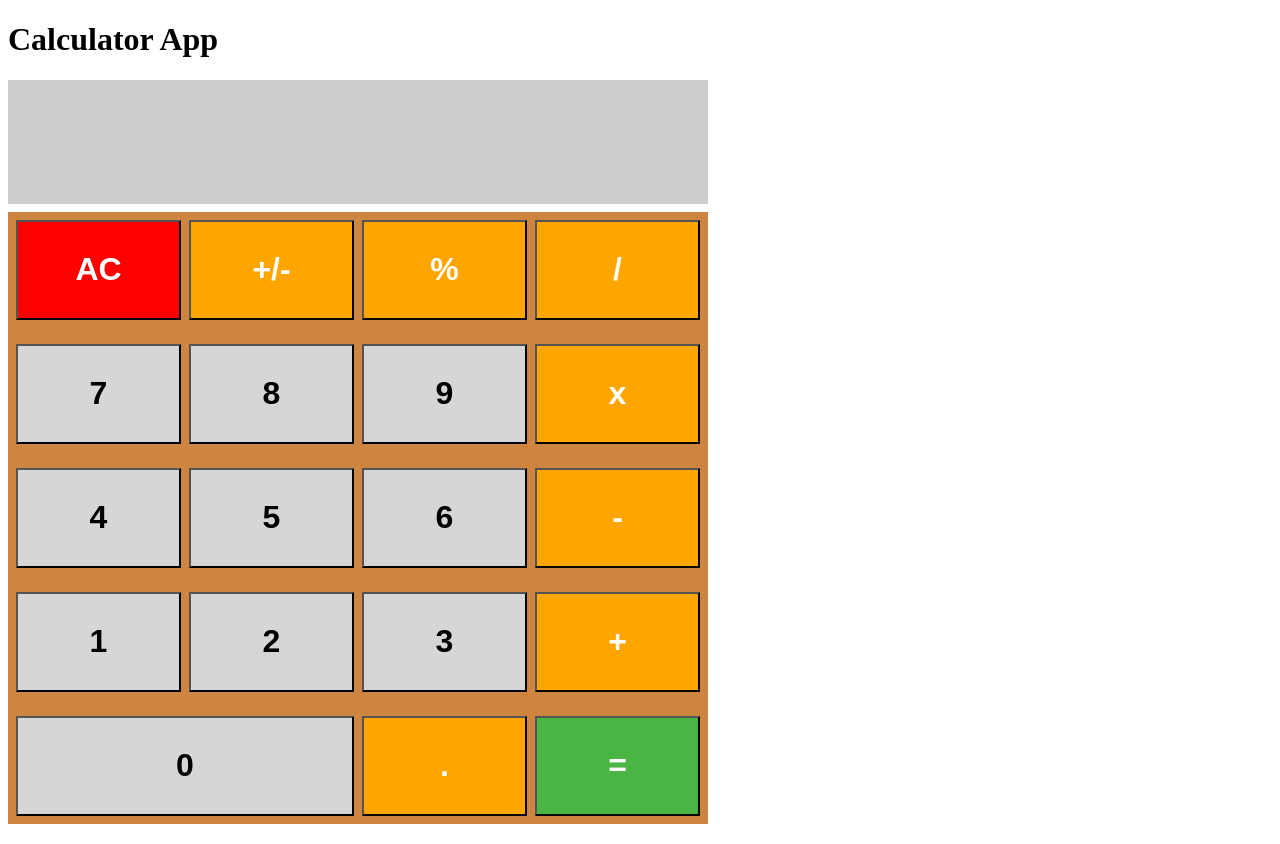
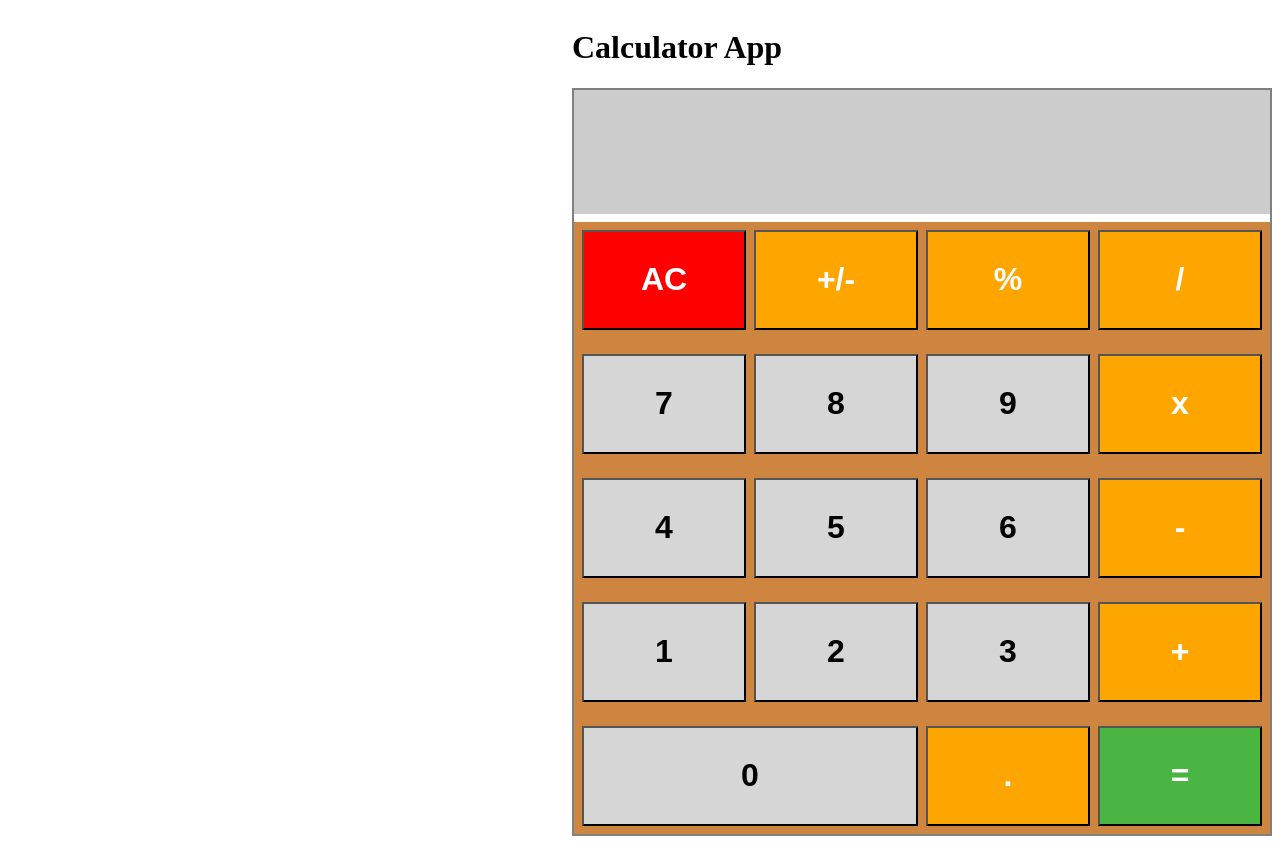
Before and after one commit to kcotrinam/calculator-react, a React (Create React App) app: page / in a window 1280 px wide. Built offline with nearby package versions, Linux system fonts and the light colour scheme.

Commit message:
Add final styles to the calculator

```diff
--- a/src/components/App.js
+++ b/src/components/App.js
@@ -20,10 +20,12 @@ const App = () => {
   const { next, total } = state;
   return (
     <>
-      <h1 className="title">Calculator App</h1>
-      <div className="calculator-container">
-        <Display result={(next && next.toString()) || (total && total.toString())} />
-        <ButtonPanel clickHandler={data => handleClick(data)} />
+      <div className="wrapper">
+        <h1 className="title">Calculator App</h1>
+        <div className="calculator-container">
+          <Display result={(next && next.toString()) || (total && total.toString())} />
+          <ButtonPanel clickHandler={data => handleClick(data)} />
+        </div>
       </div>
     </>
   );
--- a/src/scss/components/calculator.scss
+++ b/src/scss/components/calculator.scss
@@ -1,3 +1,13 @@
-body {
+#root {
+	display: grid;
+	grid-template-columns: repeat(2, 1fr);
+}
+
+.wrapper {
 	width: 700px;
+	grid-column-start: 2;
 }
+
+.calculator-container {
+	border: 2px solid hsl(0, 0, 50);
+}
```
